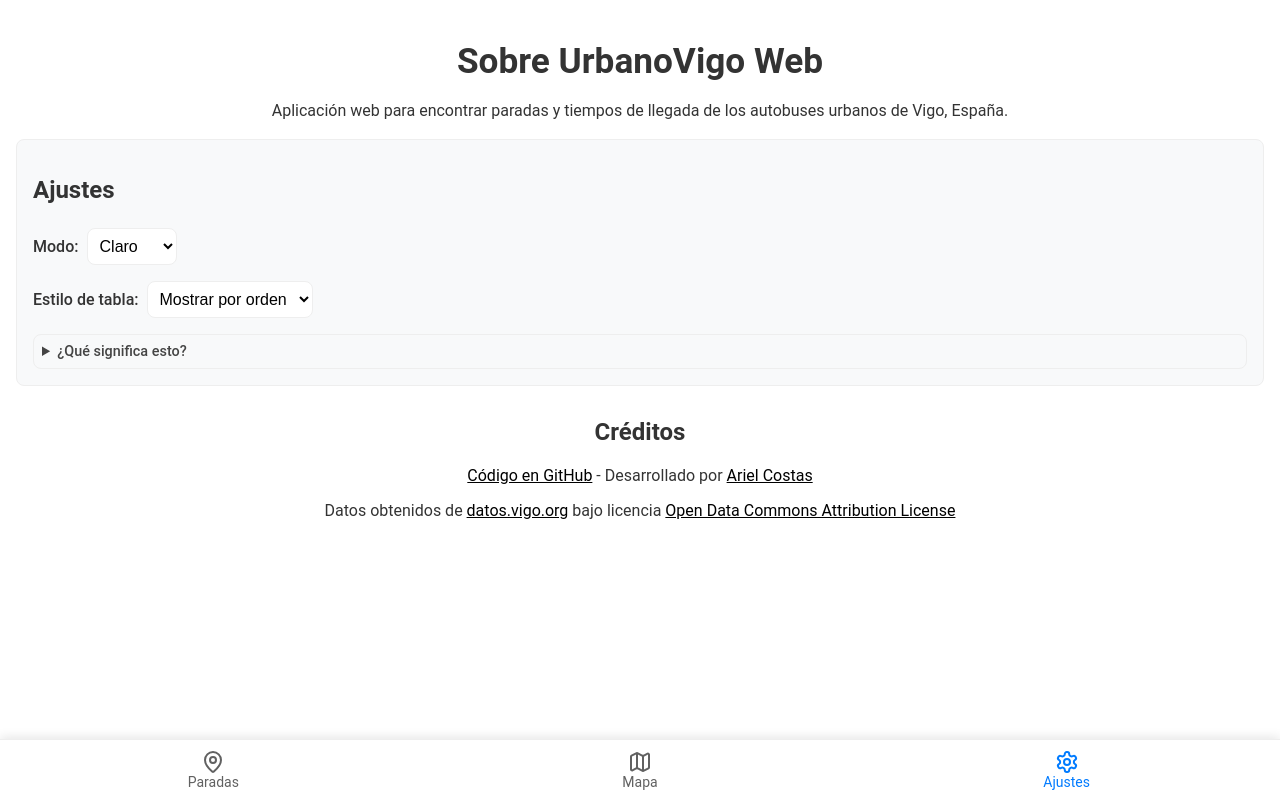
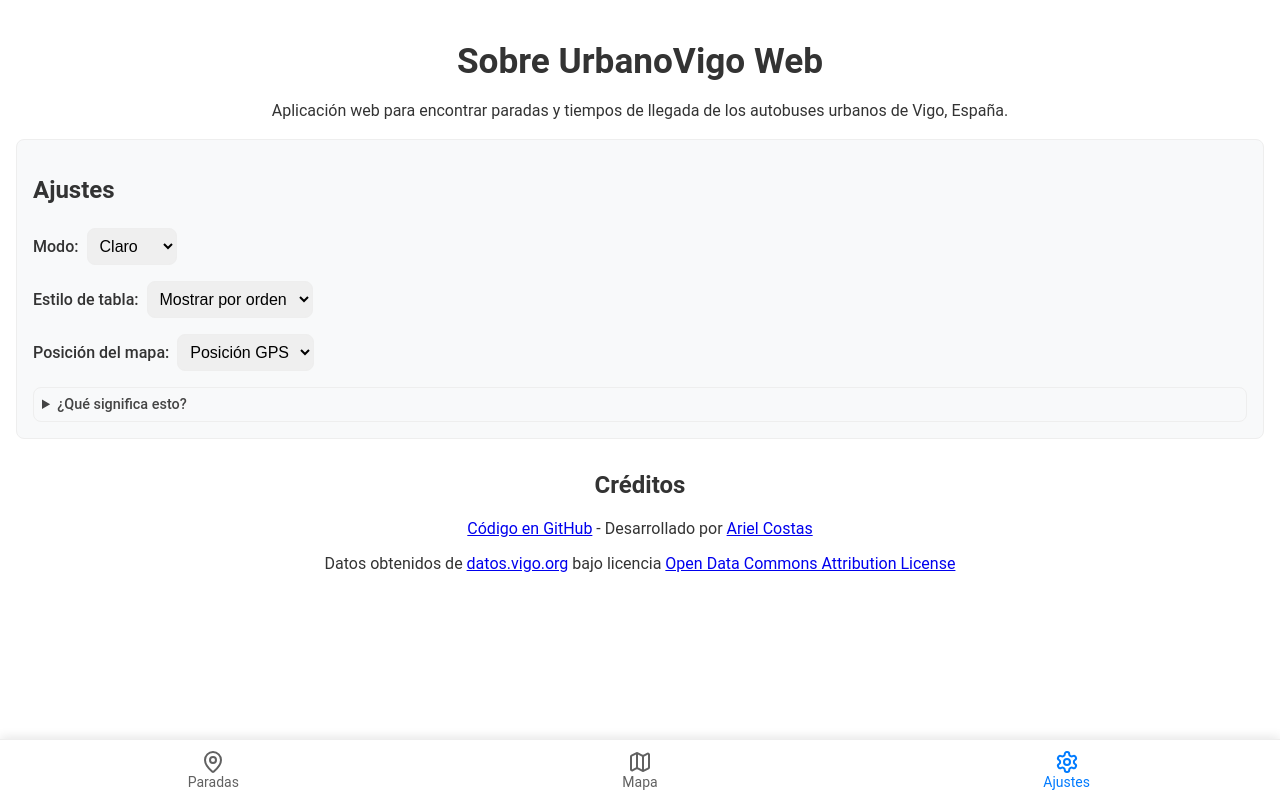
Before and after one commit to arielcostas/busurbano, a React (Vite) app: page /settings in a window 1280 px wide. Built offline with nearby package versions, Linux system fonts and the light colour scheme; no server answers.

Commit message:
Fix bugs, add new setting, make app great again

```diff
--- a/index.html
+++ b/index.html
@@ -26,6 +26,9 @@
 
   <link rel="manifest" href="/manifest.webmanifest" />
 
+  <meta name="robots" content="noindex, nofollow" />
+  <meta name="googlebot" content="noindex, nofollow" />
+
   <style>
     body {
       margin: 0;
--- a/src/AppContext.tsx
+++ b/src/AppContext.tsx
@@ -4,6 +4,7 @@
 
 type Theme = 'light' | 'dark';
 type TableStyle = 'regular'|'grouped';
+type MapPositionMode = 'gps' | 'last';
 
 interface MapState {
   center: LatLngTuple;
@@ -27,6 +28,9 @@
   setUserLocation: (location: LatLngTuple | null) => void;
   setLocationPermission: (hasPermission: boolean) => void;
   updateMapState: (center: LatLngTuple, zoom: number) => void;
+
+  mapPositionMode: MapPositionMode;
+  setMapPositionMode: (mode: MapPositionMode) => void;
 }
 
 // Coordenadas por defecto centradas en Vigo
@@ -74,6 +78,17 @@
   }, [tableStyle]);
   //#endregion
 
+  //#region Map Position Mode
+  const [mapPositionMode, setMapPositionMode] = useState<MapPositionMode>(() => {
+    const saved = localStorage.getItem('mapPositionMode');
+    return saved === 'last' ? 'last' : 'gps';
+  });
+
+  useEffect(() => {
+    localStorage.setItem('mapPositionMode', mapPositionMode);
+  }, [mapPositionMode]);
+  //#endregion
+
   //#region Map State
   const [mapState, setMapState] = useState<MapState>(() => {
     const savedMapState = localStorage.getItem('mapState');
@@ -97,6 +112,37 @@
       hasLocationPermission: false
     };
   });
+
+  // Helper: check if coordinates are within Vigo bounds
+  function isWithinVigo([lat, lng]: LatLngTuple): boolean {
+    // Rough bounding box for Vigo
+    return lat >= 42.18 && lat <= 42.30 && lng >= -8.78 && lng <= -8.65;
+  }
+
+  // On app load, if mapPositionMode is 'gps', try to get GPS and set map center
+  useEffect(() => {
+    if (mapPositionMode === 'gps') {
+      if (navigator.geolocation) {
+        navigator.geolocation.getCurrentPosition(
+          (position) => {
+            const { latitude, longitude } = position.coords;
+            const coords: LatLngTuple = [latitude, longitude];
+            if (isWithinVigo(coords)) {
+              setMapState(prev => {
+                const newState = { ...prev, center: coords, zoom: 16, userLocation: coords };
+                localStorage.setItem('mapState', JSON.stringify(newState));
+                return newState;
+              });
+            }
+          },
+          () => {
+            // Ignore error, fallback to last
+          }
+        );
+      }
+    }
+    // If 'last', do nothing (already loaded from localStorage)
+  }, [mapPositionMode]);
 
   const setMapCenter = (center: LatLngTuple) => {
     setMapState(prev => {
@@ -170,7 +216,9 @@
       setMapZoom,
       setUserLocation,
       setLocationPermission,
-      updateMapState
+      updateMapState,
+      mapPositionMode,
+      setMapPositionMode
     }}>
       {children}
     </AppContext.Provider>
--- a/src/components/GroupedTable.tsx
+++ b/src/components/GroupedTable.tsx
@@ -46,7 +46,7 @@
                 groupedEstimates[line].map((estimate, idx) => (
                     <tr key={`${line}-${idx}`}>
                         {idx === 0 && (
-                            <td rowSpan={groupedEstimates[line].length} style={{ verticalAlign: 'top' }}>
+                            <td rowSpan={groupedEstimates[line].length}>
                                 <LineIcon line={line} />
                             </td>
                         )}
--- a/src/pages/Settings.tsx
+++ b/src/pages/Settings.tsx
@@ -2,7 +2,7 @@
 import "../styles/Settings.css";
 
 export function Settings() {
-    const { theme, setTheme, tableStyle, setTableStyle } = useApp();
+    const { theme, setTheme, tableStyle, setTableStyle, mapPositionMode, setMapPositionMode } = useApp();
 
     return (
         <div className="about-page">
@@ -15,18 +15,23 @@
                 <h2>Ajustes</h2>
                 <div className="settings-content-inline">
                     <label htmlFor="theme" className="form-label-inline">Modo:</label>
-                    <select id="theme" className="form-select-inline" value={theme} onChange={(e) => setTheme(e.target.value as "light" | "dark")}
-                        style={{ backgroundColor: theme === "dark" ? "#333" : "#fff", color: theme === "dark" ? "#fff" : "#000" }}>
+                    <select id="theme" className="form-select-inline" value={theme} onChange={(e) => setTheme(e.target.value as "light" | "dark")}>
                         <option value="light">Claro</option>
                         <option value="dark">Oscuro</option>
                     </select>
                 </div>
                 <div className="settings-content-inline">
                     <label htmlFor="tableStyle" className="form-label-inline">Estilo de tabla:</label>
-                    <select id="tableStyle" className="form-select-inline" value={tableStyle} onChange={(e) => setTableStyle(e.target.value as "regular" | "grouped")}
-                        style={{ backgroundColor: theme === "dark" ? "#333" : "#fff", color: theme === "dark" ? "#fff" : "#000" }}>
+                    <select id="tableStyle" className="form-select-inline" value={tableStyle} onChange={(e) => setTableStyle(e.target.value as "regular" | "grouped")}>
                         <option value="regular">Mostrar por orden</option>
                         <option value="grouped">Agrupar por línea</option>
+                    </select>
+                </div>
+                <div className="settings-content-inline">
+                    <label htmlFor="mapPositionMode" className="form-label-inline">Posición del mapa:</label>
+                    <select id="mapPositionMode" className="form-select-inline" value={mapPositionMode} onChange={e => setMapPositionMode(e.target.value as 'gps' | 'last')}>
+                        <option value="gps">Posición GPS</option>
+                        <option value="last">Donde lo dejé</option>
                     </select>
                 </div>
                 <details className="form-details">
@@ -44,16 +49,16 @@
             </section>
             <h2>Créditos</h2>
             <p>
-                <a href="https://github.com/arielcostas/urbanovigo-web" className="about-link" style={{ color: theme === "dark" ? "#bbb" : "#000" }}>
+                <a href="https://github.com/arielcostas/urbanovigo-web" className="about-link" rel="nofollow noreferrer noopener">
                     Código en GitHub
                 </a> -
-                Desarrollado por <a href="https://www.costas.dev" className="about-link" style={{ color: theme === "dark" ? "#bbb" : "#000" }}>
+                Desarrollado por <a href="https://www.costas.dev" className="about-link" rel="nofollow noreferrer noopener">
                     Ariel Costas
                 </a>
             </p>
             <p>
-                Datos obtenidos de <a href="https://datos.vigo.org" style={{ color: theme === "dark" ? "#bbb" : "#000" }}>datos.vigo.org</a> bajo
-                licencia <a href="https://opendefinition.org/licenses/odc-by/" style={{ color: theme === "dark" ? "#bbb" : "#000" }}>Open Data Commons Attribution License</a>
+                Datos obtenidos de <a href="https://datos.vigo.org" className="about-link" rel="nofollow noreferrer noopener">datos.vigo.org</a> bajo
+                licencia <a href="https://opendefinition.org/licenses/odc-by/" className="about-link" rel="nofollow noreferrer noopener">Open Data Commons Attribution License</a>
             </p>
         </div>
     )
--- a/src/pages/StopList.tsx
+++ b/src/pages/StopList.tsx
@@ -1,4 +1,4 @@
-import { useEffect, useMemo, useState } from "react";
+import { useEffect, useMemo, useRef, useState } from "react";
 import StopDataProvider, { Stop } from "../data/StopDataProvider";
 import StopItem from "../components/StopItem";
 import Fuse from "fuse.js";
@@ -18,18 +18,37 @@
 export function StopList() {
 	const [data, setData] = useState<Stop[] | null>(null)
 	const [searchResults, setSearchResults] = useState<Stop[] | null>(null);
+	const searchTimeout = useRef<NodeJS.Timeout | null>(null);
+
+	const randomPlaceholder = useMemo(() => placeholders[Math.floor(Math.random() * placeholders.length)], []);
+	const fuse = useMemo(() => new Fuse(data || [], { threshold: 0.3, keys: ['name.original'] }), [data]);
 
 	useEffect(() => {
 		StopDataProvider.getStops().then((stops: Stop[]) => setData(stops))
 	}, []);
 
 	const handleStopSearch = (event: React.ChangeEvent<HTMLInputElement>) => {
-		const stopName = event.target.value;
-		if (data) {
-			const fuse = new Fuse(data, { keys: ['name'], threshold: 0.3 });
-			const results = fuse.search(stopName).map(result => result.item);
-			setSearchResults(results);
+		const stopName = event.target.value || "";
+
+		if (searchTimeout.current) {
+			clearTimeout(searchTimeout.current);
 		}
+
+		searchTimeout.current = setTimeout(() => {
+			if (stopName.length === 0) {
+				setSearchResults(null);
+				return;
+			}
+
+			if (!data) {
+				console.error("No data available for search");
+				return;
+			}
+
+			const results = fuse.search(stopName);
+			const items = results.map(result => result.item);
+			setSearchResults(items);
+		}, 300);
 	}
 
 	const favouritedStops = useMemo(() => {
@@ -49,8 +68,6 @@
 	}, [data]);
 
 	if (data === null) return <h1 className="page-title">Loading...</h1>
-
-	const randomPlaceholder = placeholders[Math.floor(Math.random() * placeholders.length)];
 
 	return (
 		<div className="page-container">
```
Also changed, not shown: staticwebapp.config.json (+8 -0 lines). Lines whose indentation alone changed are shown as unchanged.
